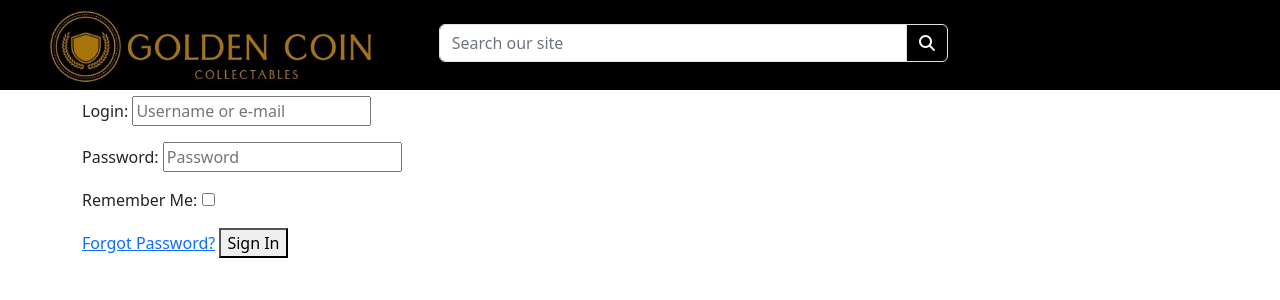
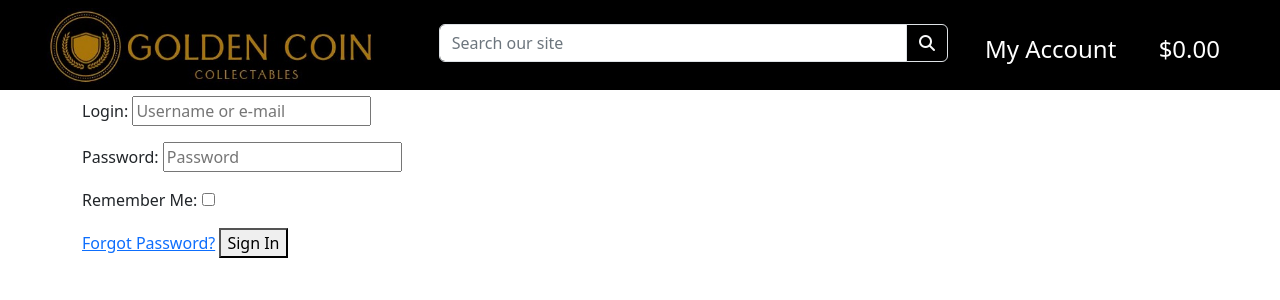
Before and after one commit to Folkor1/CI_PP5_GoldenCoin, a Django app: page /accounts/login/ in a window 1280 px wide. Shown: the top 300 px of the page. Run offline with Django 3.2, Linux system fonts and the light colour scheme; some libraries are stand-ins or nearby versions; some web fonts are replaced.

Commit message:
Add my account dropdown and cart total

```diff
--- a/templates/base.html
+++ b/templates/base.html
@@ -52,6 +52,8 @@
                                             <i class="fas fa-search"></i>
                                         </span>
                                     </button>
+                                    {% include 'includes/mobile-top-header.html' %}
+                                    {% include 'includes/main-nav.html' %}
                                 </div>
                             </div>
                         </form>
@@ -64,7 +66,35 @@
                             </nav>
                         </div>
                     </div>
-                </div>
+                    <!-- My account -->
+                    <div class="col-12 col-lg-3 my-auto h4">
+                        <div class="dropdown text-lg-end me-5">
+                            <button class="btn btn-secondary bg-black border-0 me-4 align-baseline" type="button" id="dropdownMenuButton1" data-bs-toggle="dropdown" aria-expanded="false">
+                                <p class="h4 mb-0">My Account</p>
+                            </button>
+                            <ul class="dropdown-menu" aria-labelledby="dropdownMenuButton1">
+                                {% if request.user.is_authenticated %}
+                                    {% if request.user.is_superuser %}
+                                        <li><a class="dropdown-item h5" href="">Coins Management</a></li>
+                                    {% endif %}
+                                    <li><a class="dropdown-item h5" href="">My Profile</a></li>
+                                    <li><a class="dropdown-item h5" href="">Logout</a></li>
+                                {% else %}
+                                    <li><a class="dropdown-item h5" href="">Register</a></li>
+                                    <li><a class="dropdown-item h5" href="">Login</a></li>
+                                {% endif %}
+                            </ul>
+                            <li class="list-inline-item">
+                                <a class="nav-link" href="">
+                                    <div class="text-center align-baseline">
+                                        <p class="my-0 text-white">
+                                            $0.00
+                                        </p>
+                                    </div>
+                                </a>
+                            </li>
+                        </div>
+                    </div>
             </header>
 
             <main class="container">
```
